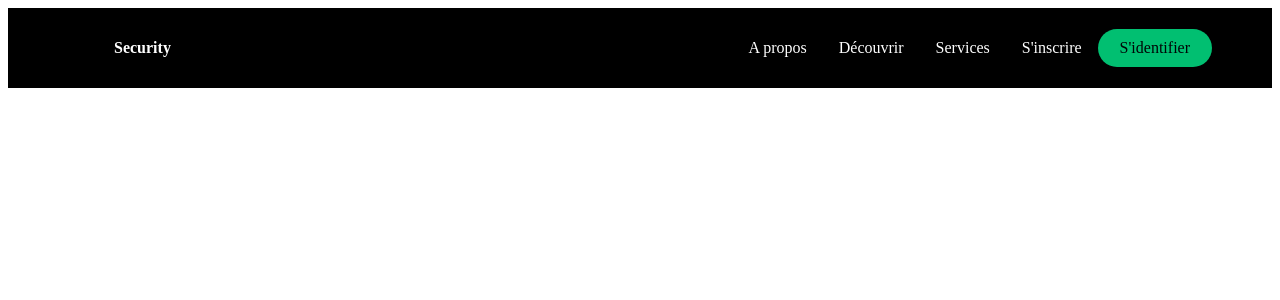
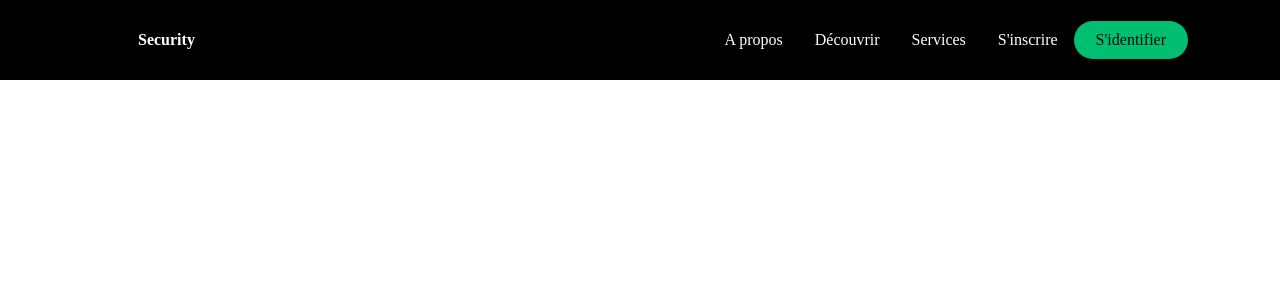
Before and after one commit to ChristopherSaury/cyber-security-company, a React (Create React App) app: page / in a window 1280 px wide. Shown: the top 300 px of the page. Built offline with nearby package versions, Linux system fonts and the light colour scheme.

Commit message:
font family has been added with a box-sizing property

```diff
--- a/src/App.css
+++ b/src/App.css
@@ -1,38 +1,6 @@
-.App {
-  text-align: center;
+* {
+  box-sizing: border-box;
+  margin: 0;
+  padding: 0;
+ font-family: 'Encode Sans Expanded', 'sans-serif';
 }
-
-.App-logo {
-  height: 40vmin;
-  pointer-events: none;
-}
-
-@media (prefers-reduced-motion: no-preference) {
-  .App-logo {
-    animation: App-logo-spin infinite 20s linear;
-  }
-}
-
-.App-header {
-  background-color: #282c34;
-  min-height: 100vh;
-  display: flex;
-  flex-direction: column;
-  align-items: center;
-  justify-content: center;
-  font-size: calc(10px + 2vmin);
-  color: white;
-}
-
-.App-link {
-  color: #61dafb;
-}
-
-@keyframes App-logo-spin {
-  from {
-    transform: rotate(0deg);
-  }
-  to {
-    transform: rotate(360deg);
-  }
-}
```
